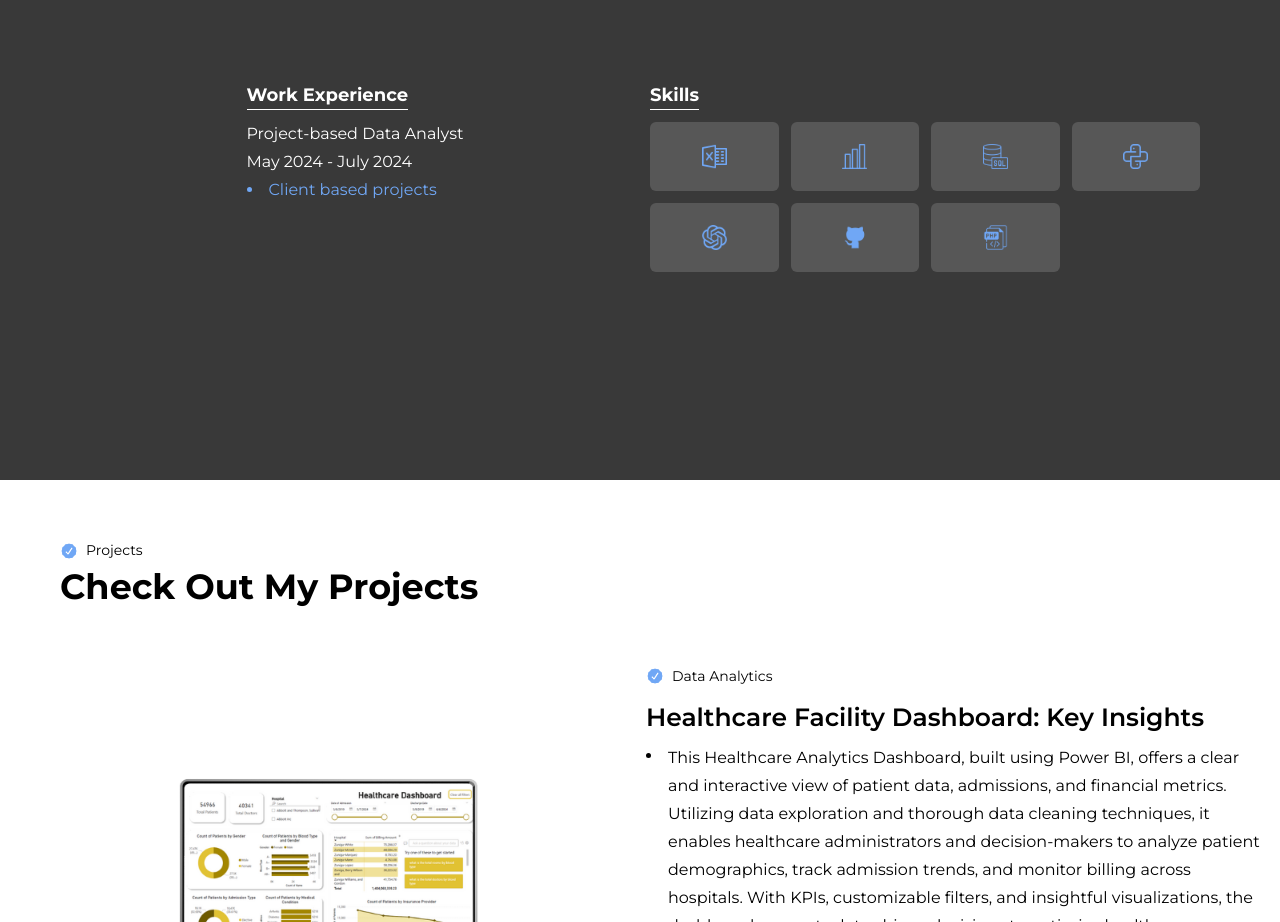
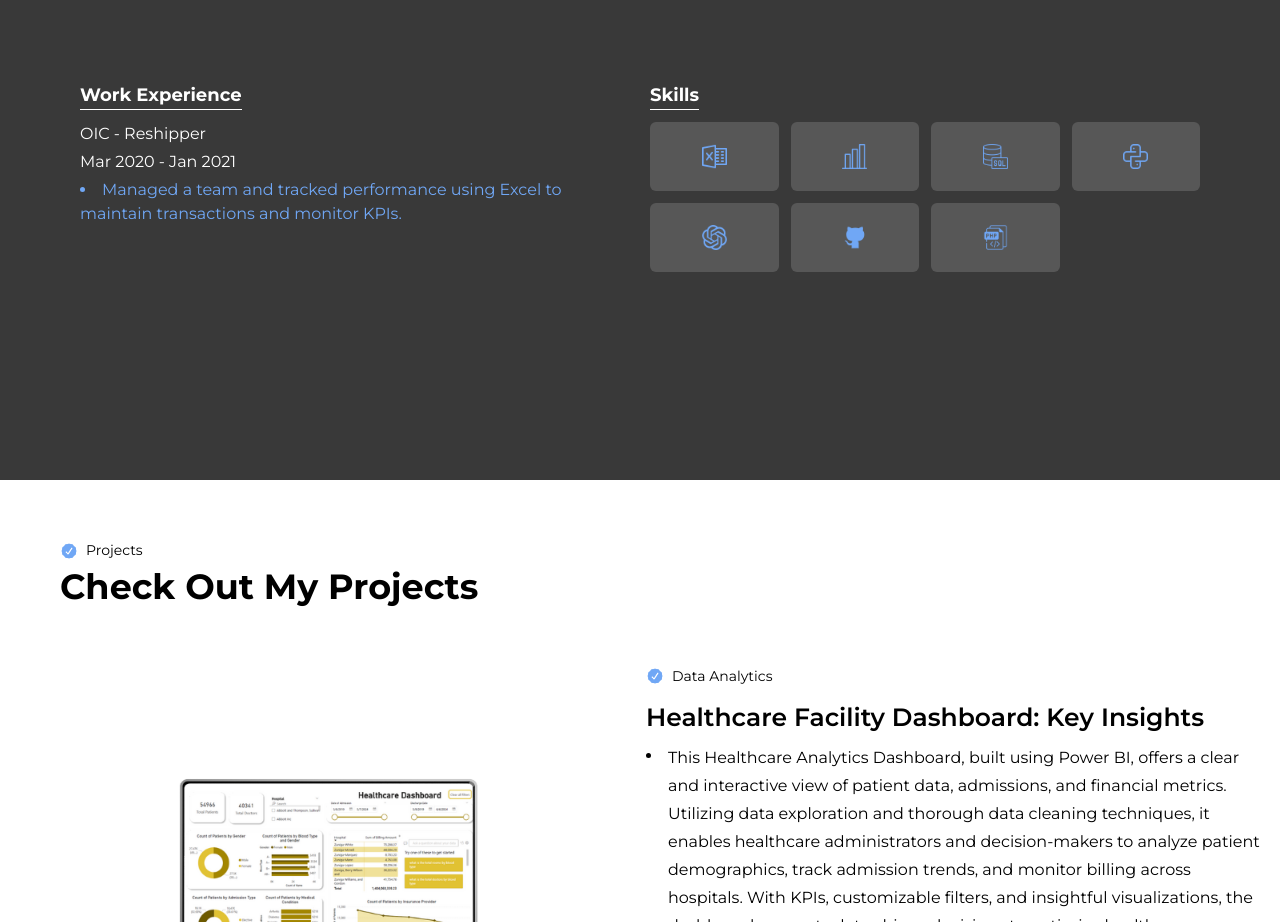
Before and after one commit to itsmenikoru/Jefferson-Bual-Portfolio, a Next.js app: page / in a window 1280 px wide. Shown: the part 1920-2842 px from the top of the page. Built offline with nearby package versions, Linux system fonts and the light colour scheme.

Commit message:
Updated experience

```diff
--- a/src/app/(pages)/skills&experiences/page.tsx
+++ b/src/app/(pages)/skills&experiences/page.tsx
@@ -11,9 +11,9 @@ export default function SkillsExpPage() {
 
   const experience = [
     {
-      title: 'Project-based Data Analyst',
-      year: 'May 2024 - July 2024',
-      description: 'Client based projects',
+      title: 'OIC - Reshipper',
+      year: 'Mar 2020 - Jan 2021',
+      description: 'Managed a team and tracked performance using Excel to maintain transactions and monitor KPIs.',
     },
   ];
   const frameworks = [
```
